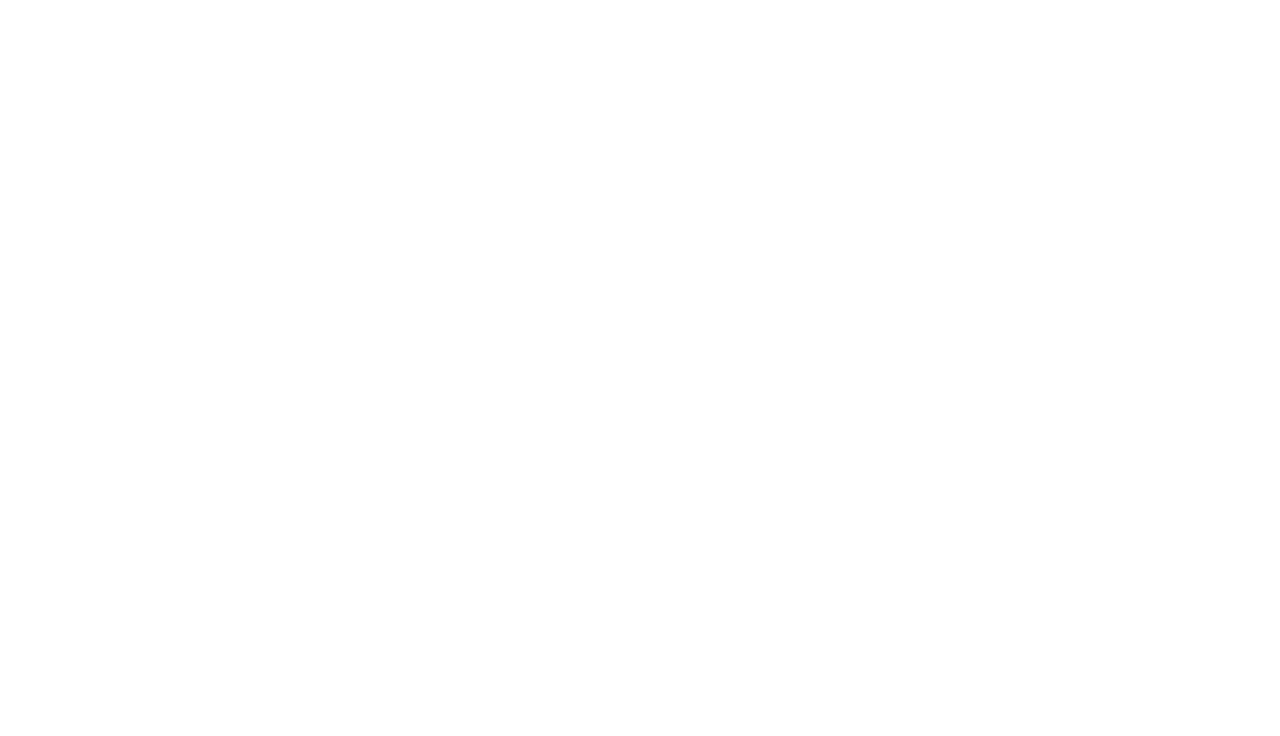
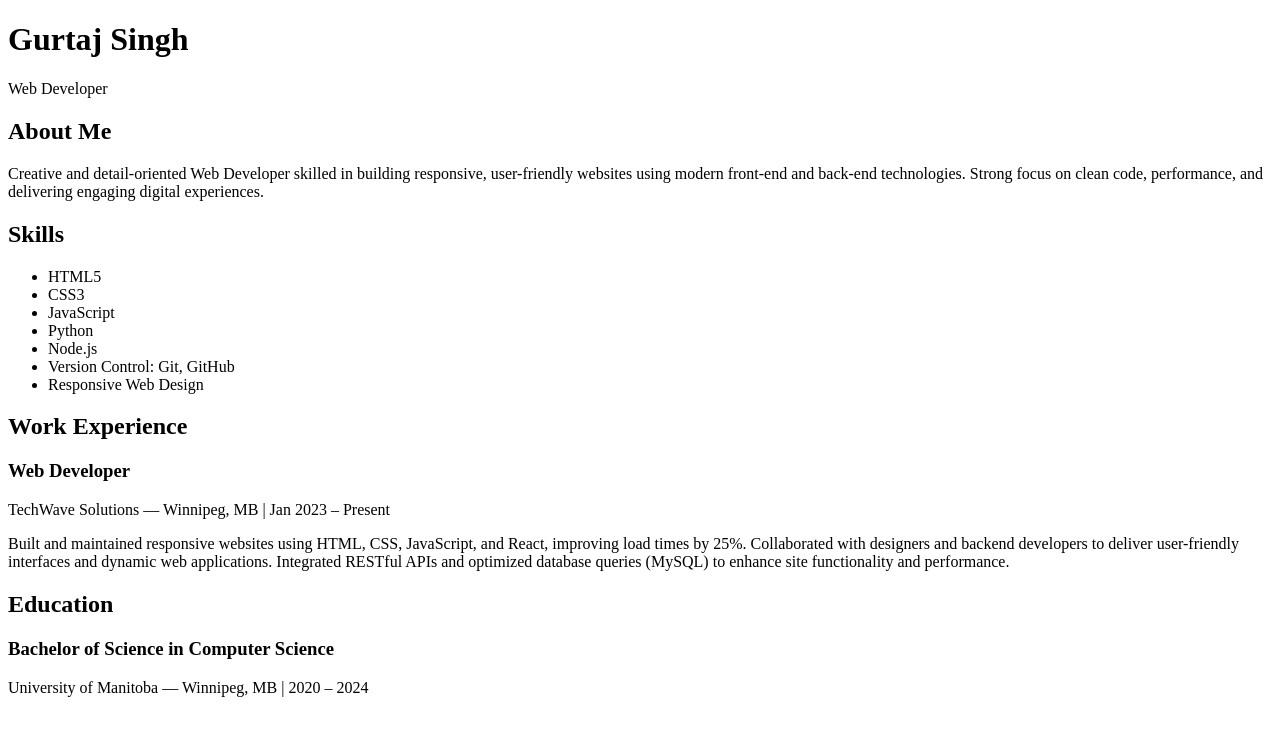
Before and after one commit to gurtaj-singh1604/Module_1_Assignment_-2230-, a plain HTML site: page index.html in a window 1280 px wide. Drawn offline with Linux system fonts and the light colour scheme.

Commit message:
Added content to all sections with personal information

```diff
--- a/index.html
+++ b/index.html
@@ -7,24 +7,50 @@
 </head>
 <body>
     <header>
-        <!-- Introduction and navigation -->
+        <h1>Gurtaj Singh</h1>
+        <p>Web Developer</p>
     </header>
 
     <main>
         <section id="about">
-            <!-- About section -->
+           <h2>About Me</h2>
+           <p>Creative and detail-oriented Web Developer skilled in building responsive, user-friendly websites using modern front-end and back-end technologies. Strong focus on clean code, performance, and delivering engaging digital experiences.</p>
         </section>
 
         <section id="skills">
-            <!-- Skills section -->
+            <h2>Skills</h2>
+        <ul>
+            <li>HTML5</li>
+            <li>CSS3</li>
+            <li>JavaScript</li>
+            <li>Python</li>
+            <li>Node.js</li>
+            <li>Version Control: Git, GitHub</li>
+            <li>Responsive Web Design</li>
+        </ul>
         </section>
 
         <section id="experience">
-            <!-- Experience section -->
+            <h2>Work Experience</h2>
+        <article>
+                <h3>Web Developer</h3>
+                <p>TechWave Solutions — Winnipeg, MB | Jan 2023 – Present</p>
+                <p>Built and maintained responsive websites using HTML, CSS, JavaScript, and React, improving load times by 25%.
+
+Collaborated with designers and backend developers to deliver user-friendly interfaces and dynamic web applications.
+
+Integrated RESTful APIs and optimized database queries (MySQL) to enhance site functionality and performance.</p>
+        </article>
+
         </section>
 
         <section id="education">
-            <!-- Education section -->
+            <h2>Education</h2>
+            <article>
+                <h3>Bachelor of Science in Computer Science</h3>
+                <p>University of Manitoba — Winnipeg, MB | 2020 – 2024</p>
+        </article>
+
         </section>
     </main>
 
```
